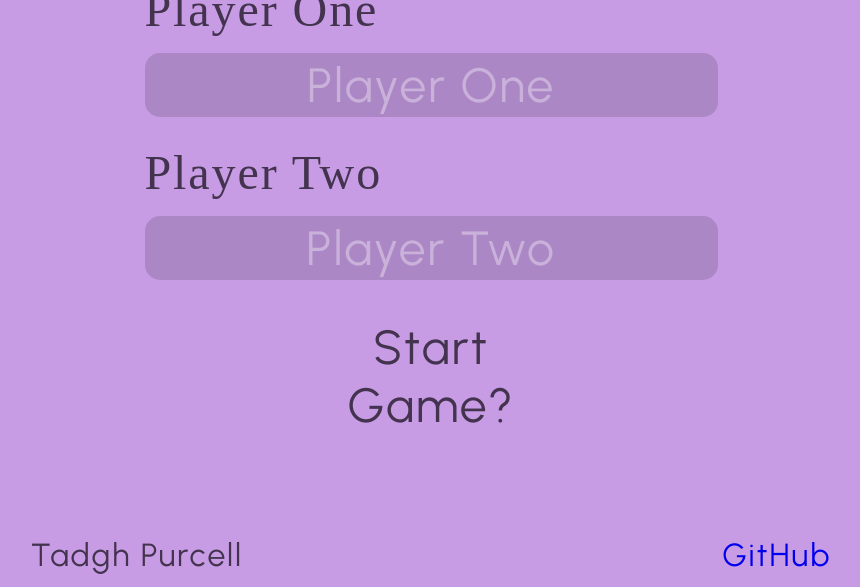
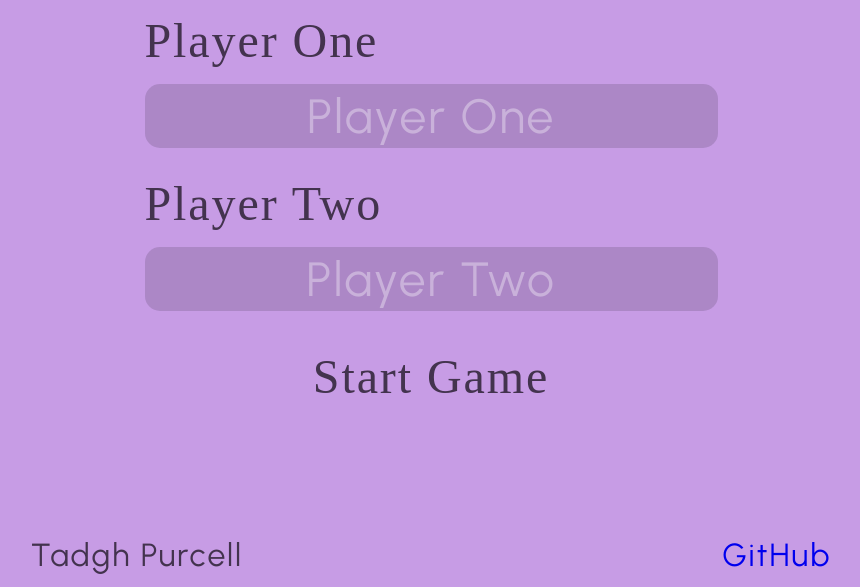
Before and after one commit to TadghPurcell/tic-tac-toe, a website: page index.html in a window 1280 px wide. Shown: the part 213-800 px from the top of the page, without its empty margins (209-1069 px from the left). Drawn offline with Linux system fonts and the light colour scheme; a web font is replaced by a local one.

Commit message:
Update CSS

```diff
--- a/index.html
+++ b/index.html
@@ -30,7 +30,7 @@
           placeholder="Player Two"
         />
       </div>
-      <button class="btn-form">Start Game?</button>
+      <button class="btn-form">Start Game</button>
     </form>
     <div class="main-display">
       <div class="scoreboard-player-one visibility-hidden">
--- a/style.css
+++ b/style.css
@@ -33,9 +33,10 @@
   font-family: inherit;
   color: inherit;
   letter-spacing: inherit;
+}
+
+input {
   font-family: urbanist, sans-serif;
-}
-input {
   font-size: 3rem;
   background-color: #43334e33;
   color: #43334e;
```
